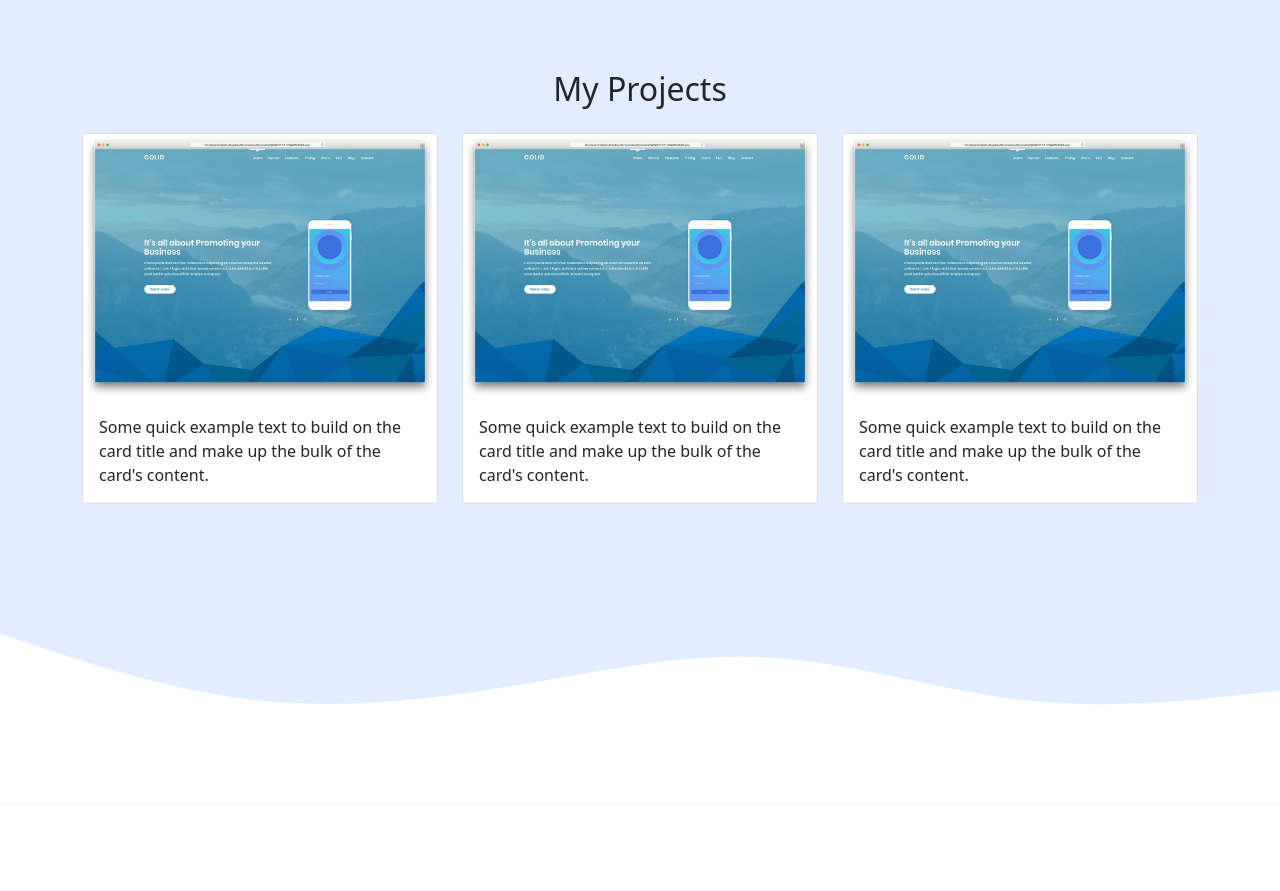
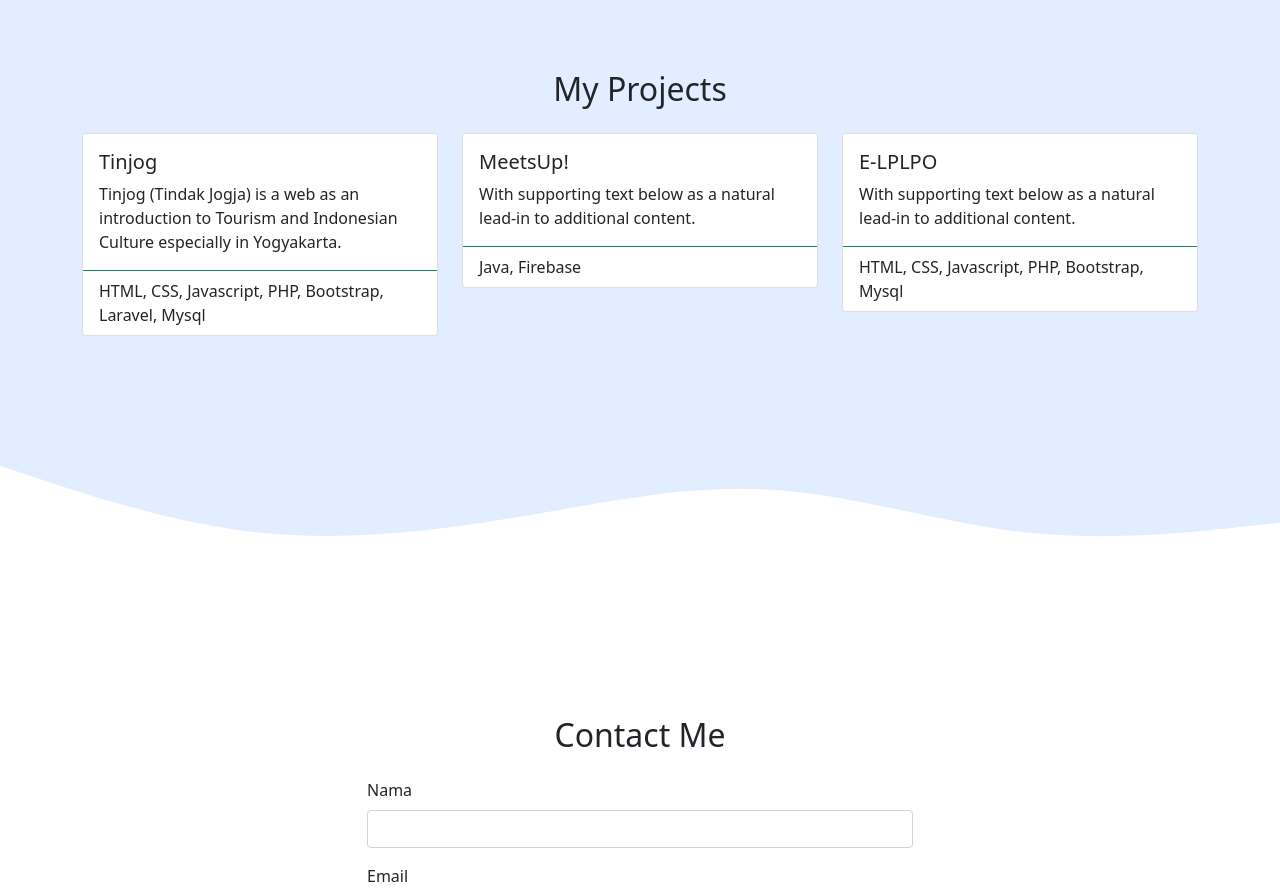
Before and after one commit to elsaintan/elsaintan.github.io, a plain HTML site: page index.html in a window 1280 px wide. Shown: the part 1380-2271 px from the top of the page. Drawn offline with nearby package versions, Linux system fonts and the light colour scheme.

Commit message:
Memperbaiki tampilan web

```diff
--- a/index.html
+++ b/index.html
@@ -43,7 +43,7 @@
     <!-- End of Navbar -->
     <!-- Jumbotron -->
     <section class="jumbotron text-center">
-      <img src="img/ava.jpg" alt="Elsa Intan" width="200" class="rounded-circle img-thumbnail" />
+      <img src="img/me.jpg" alt="Elsa Intan" width="200" class="rounded-circle img-thumbnail" />
       <h1 class="display-4">Elsa Intania Martyan</h1>
       <p class="lead">Student | Software Developer</p>
       <svg xmlns="http://www.w3.org/2000/svg" viewBox="0 0 1440 320">
@@ -95,26 +95,29 @@
         <div class="row">
           <div class="col-md-4 mb-3">
             <div class="card">
-              <img src="projects/1.jpg" class="card-img-top" alt="..." />
               <div class="card-body">
-                <p class="card-text">Some quick example text to build on the card title and make up the bulk of the card's content.</p>
+                <h5 class="card-title">Tinjog</h5>
+                <p class="card-text">Tinjog (Tindak Jogja) is a web as an introduction to Tourism and Indonesian Culture especially in Yogyakarta.</p>
               </div>
+              <div class="card-footer bg-transparent border-success">HTML, CSS, Javascript, PHP, Bootstrap, Laravel, Mysql</div>
             </div>
           </div>
           <div class="col-md-4 mb-3">
             <div class="card">
-              <img src="projects/1.jpg" class="card-img-top" alt="..." />
               <div class="card-body">
-                <p class="card-text">Some quick example text to build on the card title and make up the bulk of the card's content.</p>
+                <h5 class="card-title">MeetsUp!</h5>
+                <p class="card-text">With supporting text below as a natural lead-in to additional content.</p>
               </div>
+              <div class="card-footer bg-transparent border-success">Java, Firebase</div>
             </div>
           </div>
           <div class="col-md-4 mb-3">
             <div class="card">
-              <img src="projects/1.jpg" class="card-img-top" alt="..." />
               <div class="card-body">
-                <p class="card-text">Some quick example text to build on the card title and make up the bulk of the card's content.</p>
+                <h5 class="card-title">E-LPLPO</h5>
+                <p class="card-text">With supporting text below as a natural lead-in to additional content.</p>
               </div>
+              <div class="card-footer bg-transparent border-success">HTML, CSS, Javascript, PHP, Bootstrap, Mysql</div>
             </div>
           </div>
         </div>
```
Also changed, not shown: img/me.jpg (added).
